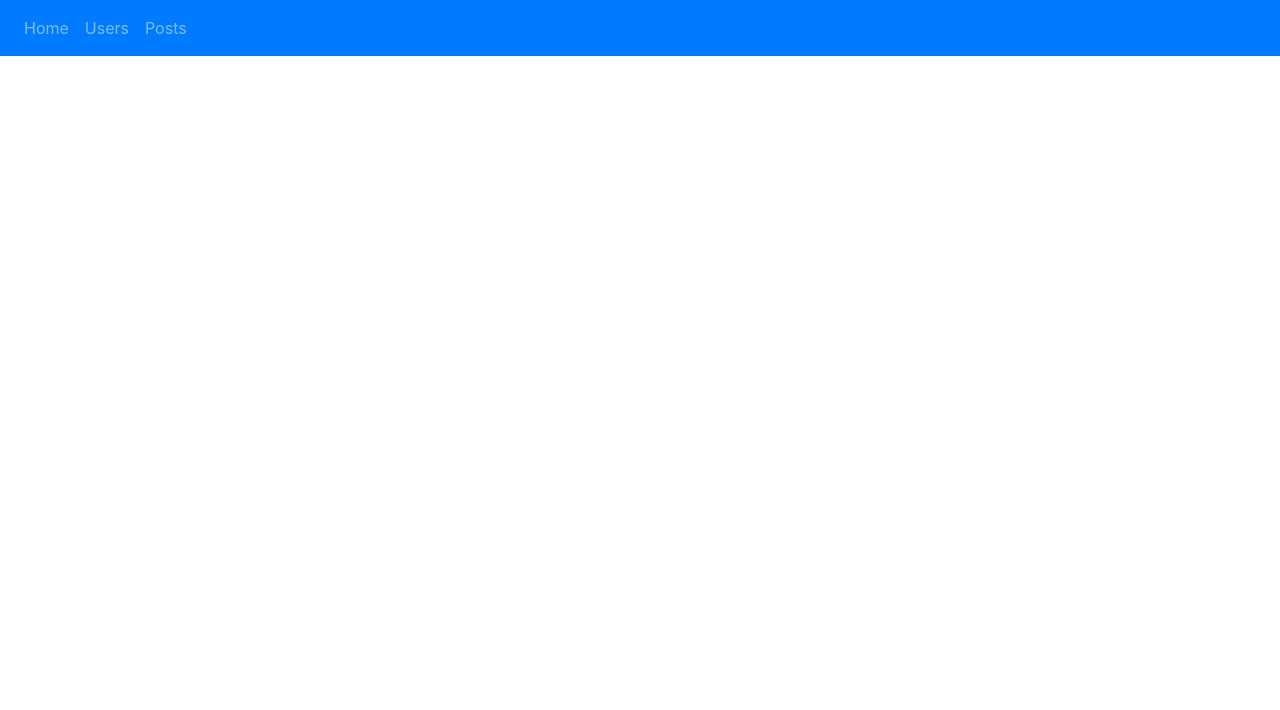
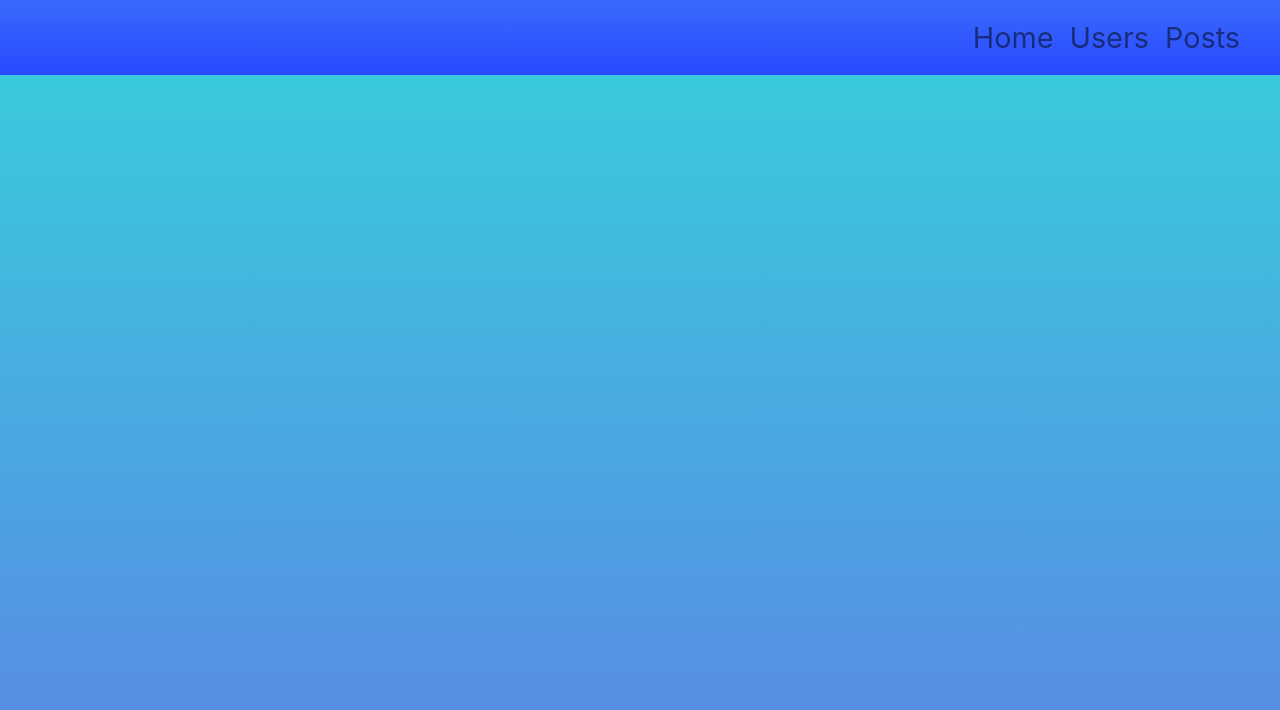
Before and after one commit to Mj-Techs/Blogger, a React (Create React App) app: page / in a window 1280 px wide. Shown: the top 710 px of the page. Built offline with nearby package versions, Linux system fonts and the light colour scheme.

Commit message:
update style

```diff
--- a/public/index.html
+++ b/public/index.html
@@ -26,7 +26,7 @@
     -->
     <title>React App</title>
   </head>
-  <body>
+  <body style="margin: 0; padding: 0">
     <noscript>You need to enable JavaScript to run this app.</noscript>
     <div id="root"></div>
     <!--
--- a/src/App.js
+++ b/src/App.js
@@ -8,9 +8,9 @@ import ShowPostInfo from "./ShowPostInfo";
 
 const App = () => {
   return (
-    <div>
-      <Navbar bg="primary" variant="dark">
-        <Nav className="mr-3 justify-content-center">
+    <div className="app">
+      <Navbar className="nav">
+        <Nav className="mr-3 justify-content-center ">
           <Nav.Item>
             <Nav.Link href="/">Home</Nav.Link>
           </Nav.Item>
--- a/src/index.css
+++ b/src/index.css
@@ -1,5 +1,12 @@
-* {
-  margin: 0;
-  padding: 0;
-  box-sizing: border-box;
+.app {
+  min-width: 100vw;
+  min-height: 100vh;
+  background-image: linear-gradient(#36d1dc, #5b86e5);
 }
+.nav {
+  display: flex;
+  justify-content: flex-end;
+  font-size: 1.8rem;
+  color: #fff;
+  background-image: linear-gradient(#396afc, #2948ff);
+}
--- a/src/index.js
+++ b/src/index.js
@@ -3,7 +3,7 @@ import ReactDOM from "react-dom";
 import { BrowserRouter } from "react-router-dom";
 import "bootstrap/dist/css/bootstrap.min.css";
 import App from "./App";
-
+import "./index.css";
 ReactDOM.render(
   <BrowserRouter>
     <App />
```
Also changed, not shown: 1 other file (tests, documents, lock files or other folders).
